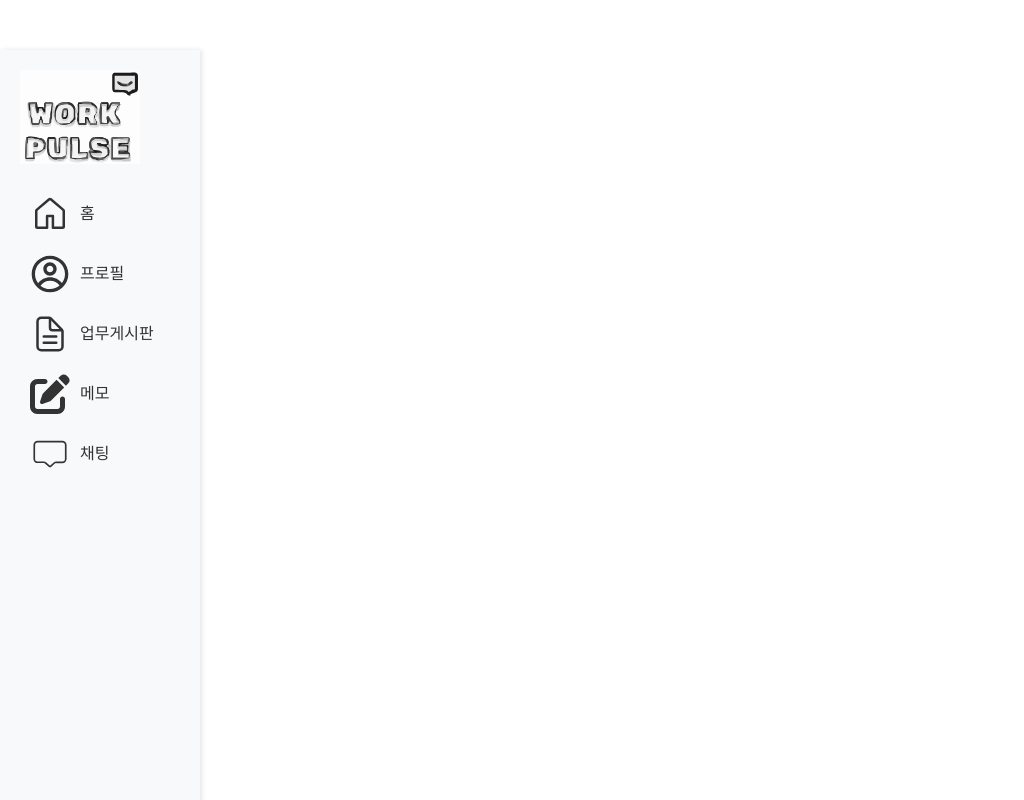
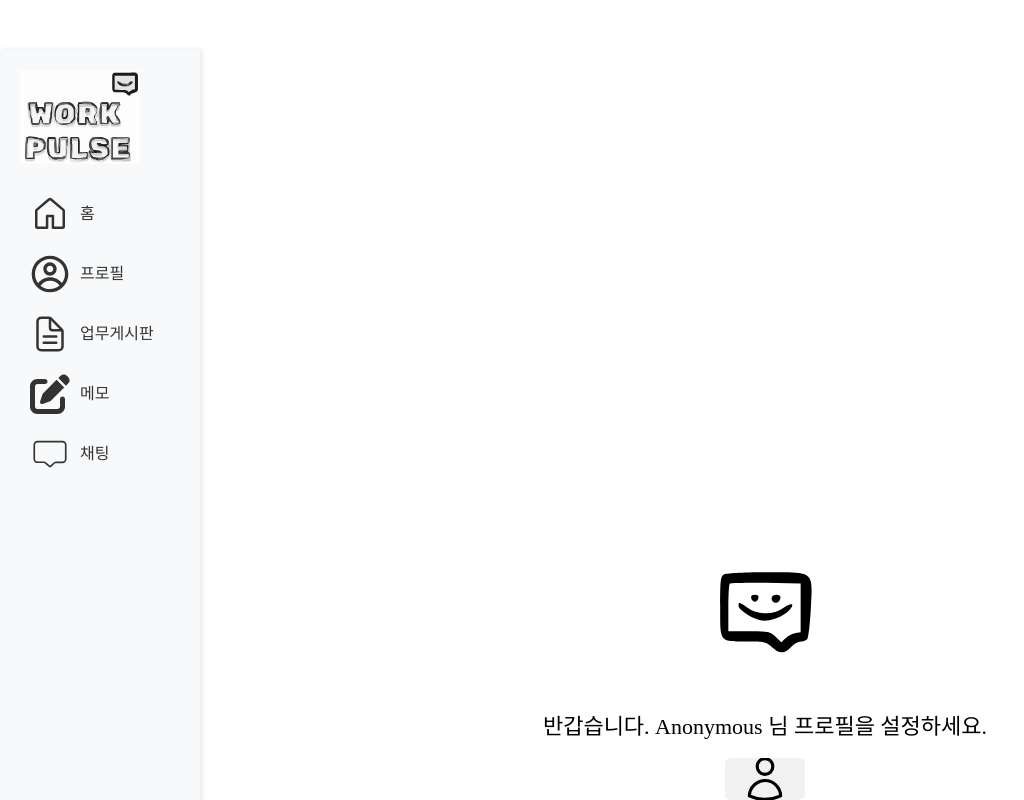
Before and after one commit to kimyiyoungg/workpulse, a React (Vite) app: page /profile in a window 1280 px wide. Shown: the whole page, without its empty margins (0-1024 px from the left). Built offline with nearby package versions, Linux system fonts and the light colour scheme.

Commit message:
프로필 사진 추가 기능 구현

```diff
--- a/src/routes/profile.tsx
+++ b/src/routes/profile.tsx
@@ -1,25 +1,89 @@
-// 개인메모 화면
-
 import { styled } from "styled-components";
 import Menu from "../components/menu";
+import { auth, storage } from "../firebase";
+import { useState } from "react";
+import { getDownloadURL, ref, uploadBytes } from "firebase/storage";
+import { updateProfile } from "firebase/auth";
+// import { CgProfile } from "react-icons/cg";
 
 const Wrapper = styled.div`
-  // margin-bottom: 30px;
   display: flex;
-  justify-content: space-between; /* 왼쪽(메모 리스트)과 오른쪽(메모 작성) 구분 */
-  gap: 20px; /* 두 영역 간의 간격 */
-  padding: 20px;
-  width: 100%;
-  overflow: hidden;
+  gap: 20px;
+  align-items: center;
+  flex-direction: column;
+  // justify-content: center;
+  // height: 100vh;
+  margin-left: 250px;
+  width: calc(100% - 250px);
 `;
 
+const Logo = styled.img`
+  width: 110px; /* 로고 크기 조절 */
+  margin-bottom: 30px; /* 버튼과 간격 조절 */
+`;
+
+const AvatarUpload = styled.label`
+  width: 80px;
+  overflow: hidden;
+  height: 80px;
+  border-radius: 10%;
+  background-color: #f1f1f1;
+  cursor: pointer;
+  display: flex;
+  justify-content: center;
+  align-items: center;
+  svg{
+    width: 50px;
+  }
+`;
+const AvatarImg = styled.img`
+  width: 100%;
+`;
+const AvatarInput = styled.input`
+  display: none;
+`;
+
+const Name = styled.span`
+  font-size: 22px;
+`;
 
 export default function Profile() {
 
-
+  const user = auth.currentUser;
+  const [avatar, setAvatar] = useState(user?.photoURL);
+  const onAvatarChange = async (e:React.ChangeEvent<HTMLInputElement>) => {
+    const {files} = e.target;
+    if(!user) return;
+    if(files && files.length === 1){
+      const file = files[0];
+      const locationRef = ref(storage, `profiles/${user?.uid}`);
+      const result = await uploadBytes(locationRef, file);
+      const avatarUrl = await getDownloadURL(result.ref);
+      setAvatar(avatarUrl);
+      await updateProfile(user, {
+        photoURL: avatarUrl,
+      })
+    }
+  }
   return (
     <Wrapper>
-      <Menu /> {/* 사이드바 */}
+      <Menu />
+      <Logo src="/mini-logo.svg" alt="사이트 로고" />
+      <Name>
+        반갑습니다. {user?.displayName ?? "Anonymous"} 님 프로필을 설정하세요.
+      </Name>
+      <AvatarUpload htmlFor="avatar">
+        {avatar ? (
+          <AvatarImg src={avatar}/>
+        ):(
+          <svg fill="none" strokeWidth={1.5} stroke="currentColor" viewBox="0 0 24 24" xmlns="http://www.w3.org/2000/svg" aria-hidden="true">
+          <path strokeLinecap="round" strokeLinejoin="round" d="M15.75 6a3.75 3.75 0 1 1-7.5 0 3.75 3.75 0 0 1 7.5 0ZM4.501 20.118a7.5 7.5 0 0 1 14.998 0A17.933 17.933 0 0 1 12 21.75c-2.676 0-5.216-.584-7.499-1.632Z" />
+          </svg>
+          // <CgProfile size={40} className="cursor-pointer" />
+        )}
+      </AvatarUpload>
+      <AvatarInput onChange = {onAvatarChange} id="avatar" type="file" accept="image/*"  />
+
     </Wrapper>
   );
 }
```
Also changed, not shown: public/mini-logo.svg (added).
